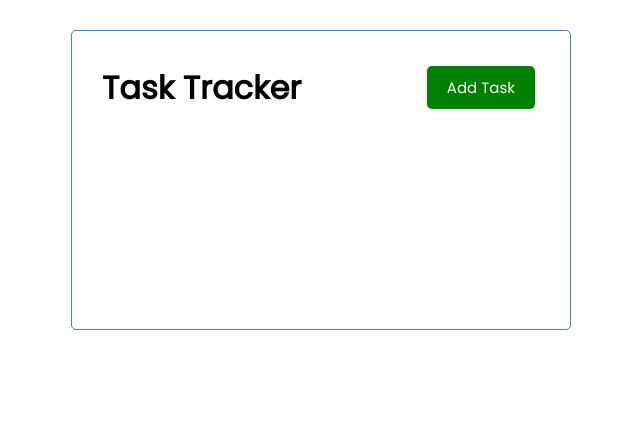
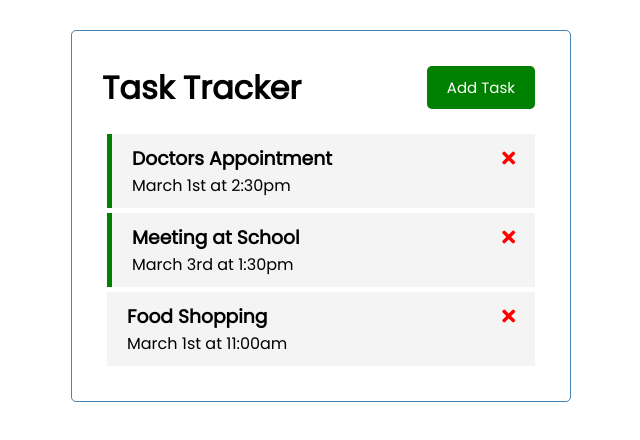
Before and after one commit to krisdianwidya/vue-crash-2021, a Vue app: page / in a window 1280 px wide. Shown: the top 440 px of the page, without its empty margins (319-959 px from the left). Built offline with nearby package versions, Linux system fonts and the light colour scheme.

Commit message:
add Tasks and task component

```diff
--- a/public/index.html
+++ b/public/index.html
@@ -1,17 +1,26 @@
 <!DOCTYPE html>
 <html lang="">
-  <head>
+
+<head>
     <meta charset="utf-8">
     <meta http-equiv="X-UA-Compatible" content="IE=edge">
     <meta name="viewport" content="width=device-width,initial-scale=1.0">
+    <link rel="stylesheet" href="https://cdnjs.cloudflare.com/ajax/libs/font-awesome/5.15.4/css/all.min.css"
+        integrity="sha512-1ycn6IcaQQ40/MKBW2W4Rhis/DbILU74C1vSrLJxCq57o941Ym01SwNsOMqvEBFlcgUa6xLiPY/NS5R+E6ztJQ=="
+        crossorigin="anonymous" referrerpolicy="no-referrer" />
     <link rel="icon" href="<%= BASE_URL %>favicon.ico">
-    <title><%= htmlWebpackPlugin.options.title %></title>
-  </head>
-  <body>
+    <title>
+        <%= htmlWebpackPlugin.options.title %>
+    </title>
+</head>
+
+<body>
     <noscript>
-      <strong>We're sorry but <%= htmlWebpackPlugin.options.title %> doesn't work properly without JavaScript enabled. Please enable it to continue.</strong>
+        <strong>We're sorry but <%= htmlWebpackPlugin.options.title %> doesn't work properly without JavaScript enabled.
+                Please enable it to continue.</strong>
     </noscript>
     <div id="app"></div>
     <!-- built files will be auto injected -->
-  </body>
+</body>
+
 </html>
--- a/src/App.vue
+++ b/src/App.vue
@@ -1,16 +1,19 @@
 <template>
   <div class="container">
     <Header title="Task Tracker" />
+    <Tasks :tasks="tasks" />
   </div>
 </template>
 
 <script>
 import Header from "./components/Header";
+import Tasks from "./components/Tasks";
 
 export default {
   name: "App",
   components: {
     Header,
+    Tasks,
   },
   data() {
     return {
@@ -35,7 +38,7 @@
         id: 3,
         text: "Food Shopping",
         day: "March 1st at 11:00am",
-        reminder: true,
+        reminder: false,
       },
     ];
   },
--- /dev/null
+++ b/src/components/Task.vue
@@ -0,0 +1,39 @@
+<template>
+  <div :class="[task.reminder ? 'reminder' : '', 'task']">
+    <h3>
+      {{ task.text }}
+      <i class="fas fa-times"></i>
+    </h3>
+    <p>{{ task.day }}</p>
+  </div>
+</template>
+
+<script>
+export default {
+  name: "Task",
+  props: {
+    task: Object,
+  },
+};
+</script>
+
+<style scope>
+.fas {
+  color: red;
+}
+
+.task {
+  background: #f4f4f4;
+  margin: 5px;
+  padding: 10px 20px;
+  cursor: pointer;
+}
+.task.reminder {
+  border-left: 5px solid green;
+}
+.task h3 {
+  display: flex;
+  align-items: center;
+  justify-content: space-between;
+}
+</style>
--- /dev/null
+++ b/src/components/Tasks.vue
@@ -0,0 +1,19 @@
+<template>
+  <div :key="task.id" v-for="task in tasks">
+    <Task :task="task" />
+  </div>
+</template>
+
+<script>
+import Task from "./Task";
+
+export default {
+  name: "Tasks",
+  props: {
+    tasks: Array,
+  },
+  components: {
+    Task,
+  },
+};
+</script>
```
